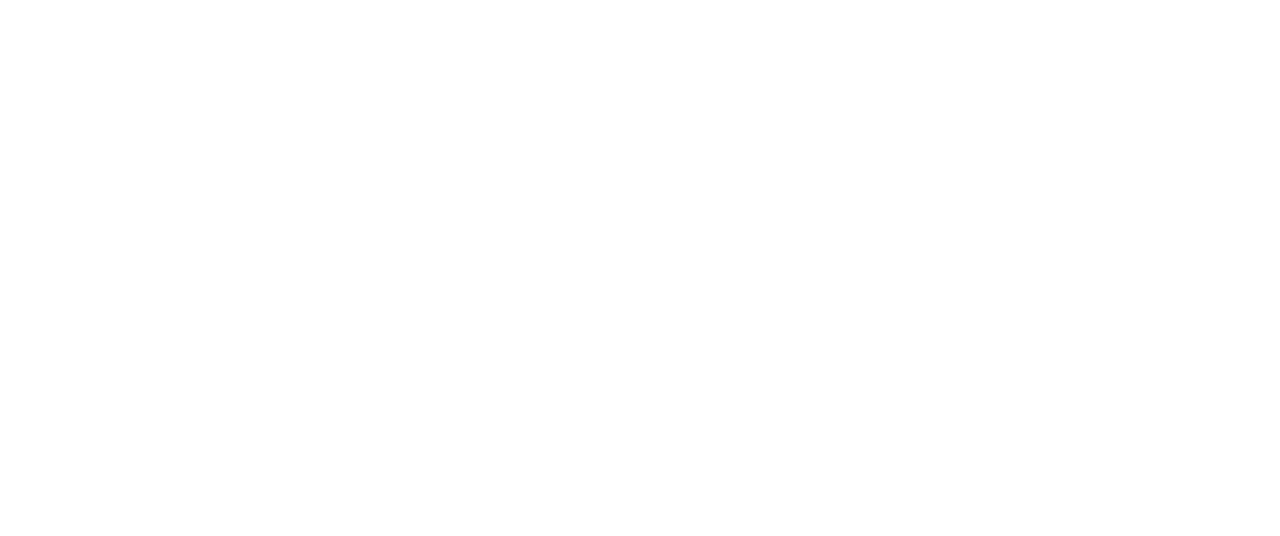
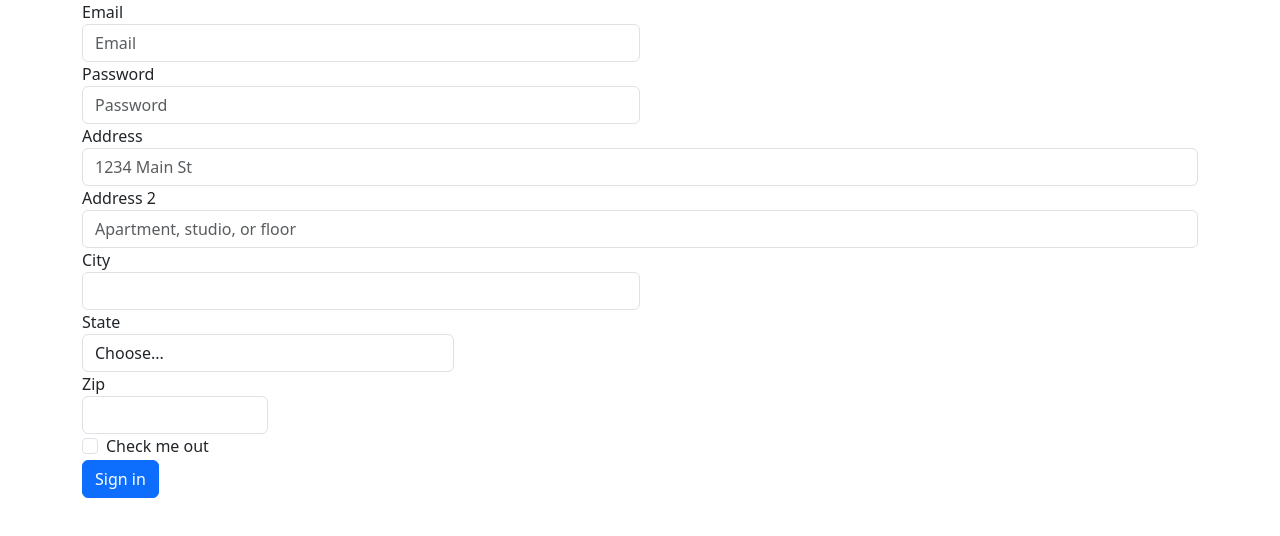
Before and after one commit to CaioAutocom/DesafioNetCoreFront, an Angular app in the folder DesafioNetCoreFront/: page /updateperson in a window 1280 px wide. Before the commit this address led to /. Shown: the top 536 px of the page. Built offline with nearby package versions, Linux system fonts and the light colour scheme.

Commit message:
adicionado componente de update person by short id

```diff
--- a/DesafioNetCoreFront/src/app/person/pages/person-get-all/person-get-all.component.ts
+++ b/DesafioNetCoreFront/src/app/person/pages/person-get-all/person-get-all.component.ts
@@ -13,8 +13,4 @@ import { AsyncPipe } from '@angular/common';
 export class PersonGetAllComponent {
   private personService = inject(PersonService);
   protected persons$ = this.personService.getAllPersons();
-
-  constructor(){
-    this.persons$.subscribe(persons=>console.log(persons));
-  }
 }
--- a/DesafioNetCoreFront/src/app/person/pages/person-get-by-short-id/person-get-by-short-id.component.html
+++ b/DesafioNetCoreFront/src/app/person/pages/person-get-by-short-id/person-get-by-short-id.component.html
@@ -2,7 +2,7 @@
     <h1>Buscar Por ShortId:</h1>
     <div class="input-group mb-3">
         <input type="text" class="form-control" placeholder="Código da Pessoa" aria-label="Recipient's username" aria-describedby="button-addon2">
-        <button class="btn btn-outline-secondary" type="button" id="button-addon2">Procurar</button>
+        <button class="btn btn-outline-secondary" type="button" id="button-addon2" (click)="getByShortId()">Procurar</button>
     </div>
     <table class="table table-striped">
       <thead>
--- a/DesafioNetCoreFront/src/app/person/pages/person-get-by-short-id/person-get-by-short-id.component.ts
+++ b/DesafioNetCoreFront/src/app/person/pages/person-get-by-short-id/person-get-by-short-id.component.ts
@@ -1,4 +1,5 @@
-import { Component } from '@angular/core';
+import { Component, inject } from '@angular/core';
+import { PersonService } from '../../person.service';
 
 @Component({
   selector: 'app-person-get-by-short-id',
@@ -9,4 +10,11 @@ import { Component } from '@angular/core';
 })
 export class PersonGetByShortIdComponent {
 
+  private personService = inject(PersonService);
+  private person$ = this.personService.getPersonByShortId("ss");
+
+  onClick()
+  {
+
+  }
 }
--- a/DesafioNetCoreFront/src/app/person/pages/updatePerson/update-person-by-short-id/update-person-by-short-id.component.html
+++ b/DesafioNetCoreFront/src/app/person/pages/updatePerson/update-person-by-short-id/update-person-by-short-id.component.html
@@ -1 +1,48 @@
-<p>update-person-by-short-id works!</p>
+<div class="container">
+    <form>
+        <div class="form-row">
+          <div class="form-group col-md-6">
+            <label for="inputEmail4">Email</label>
+            <input type="email" class="form-control" id="inputEmail4" placeholder="Email">
+          </div>
+          <div class="form-group col-md-6">
+            <label for="inputPassword4">Password</label>
+            <input type="password" class="form-control" id="inputPassword4" placeholder="Password">
+          </div>
+        </div>
+        <div class="form-group">
+          <label for="inputAddress">Address</label>
+          <input type="text" class="form-control" id="inputAddress" placeholder="1234 Main St">
+        </div>
+        <div class="form-group">
+          <label for="inputAddress2">Address 2</label>
+          <input type="text" class="form-control" id="inputAddress2" placeholder="Apartment, studio, or floor">
+        </div>
+        <div class="form-row">
+          <div class="form-group col-md-6">
+            <label for="inputCity">City</label>
+            <input type="text" class="form-control" id="inputCity">
+          </div>
+          <div class="form-group col-md-4">
+            <label for="inputState">State</label>
+            <select id="inputState" class="form-control">
+              <option selected>Choose...</option>
+              <option>...</option>
+            </select>
+          </div>
+          <div class="form-group col-md-2">
+            <label for="inputZip">Zip</label>
+            <input type="text" class="form-control" id="inputZip">
+          </div>
+        </div>
+        <div class="form-group">
+          <div class="form-check">
+            <input class="form-check-input" type="checkbox" id="gridCheck">
+            <label class="form-check-label" for="gridCheck">
+              Check me out
+            </label>
+          </div>
+        </div>
+        <button type="submit" class="btn btn-primary">Sign in</button>
+      </form>
+</div>
--- a/DesafioNetCoreFront/src/app/person/pages/updatePerson/update-person-by-short-id/update-person-by-short-id.component.ts
+++ b/DesafioNetCoreFront/src/app/person/pages/updatePerson/update-person-by-short-id/update-person-by-short-id.component.ts
@@ -7,6 +7,7 @@ import { Component } from '@angular/core';
   templateUrl: './update-person-by-short-id.component.html',
   styleUrl: './update-person-by-short-id.component.scss'
 })
-export class UpdatePersonByShortIdComponent {
+export class UpdatePersonByShortIdComponent
+{
 
 }
--- a/DesafioNetCoreFront/src/app/person/person.service.ts
+++ b/DesafioNetCoreFront/src/app/person/person.service.ts
@@ -16,7 +16,7 @@ export class PersonService
     }
     getPersonByShortId(shortid: string)
     {
-        return this.http.get<Person[]>(`${this.urlApi}/${shortid}`);
+        return this.http.get<Person>(`${this.urlApi}/${shortid}`);
     }
     updatePerson(shortid: string, person: Person)
     {
--- a/DesafioNetCoreFront/src/app/shared/sidebar/sidebar.component.html
+++ b/DesafioNetCoreFront/src/app/shared/sidebar/sidebar.component.html
@@ -65,8 +65,8 @@
       </li>
       <li class="border-top my-3"></li>
       <li class="mb-1">
-        <button class="btn btn-toggle d-inline-flex align-items-center rounded border-0 collapsed mt-auto" style="background-color: red;" data-bs-toggle="collapse" data-bs-target="#account-collapse" aria-expanded="false">
-          Account
+        <button class="btn btn-toggle d-inline-flex align-items-center rounded border-0 collapsed mt-auto" data-bs-toggle="collapse" data-bs-target="#account-collapse" aria-expanded="false">
+          Conta
         </button>
         <div class="collapse" id="account-collapse">
           <ul class="btn-toggle-nav list-unstyled fw-normal pb-1 small">
```
Also changed, not shown: DesafioNetCoreFront/src/app/app.routes.ts (+12 -2 lines).
